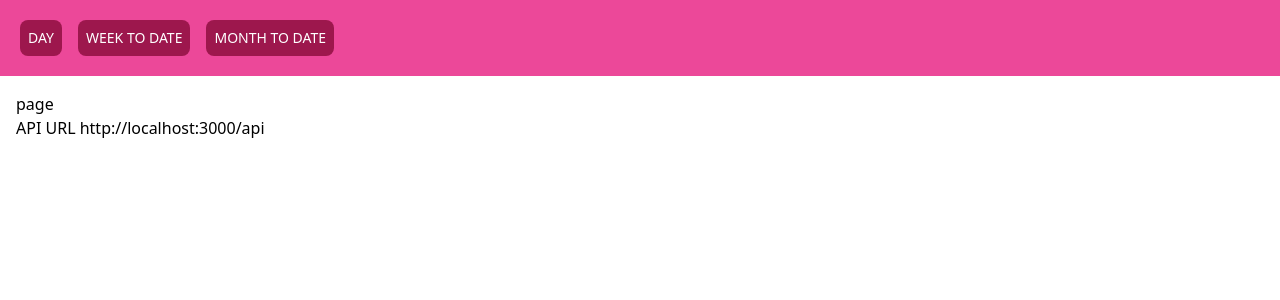
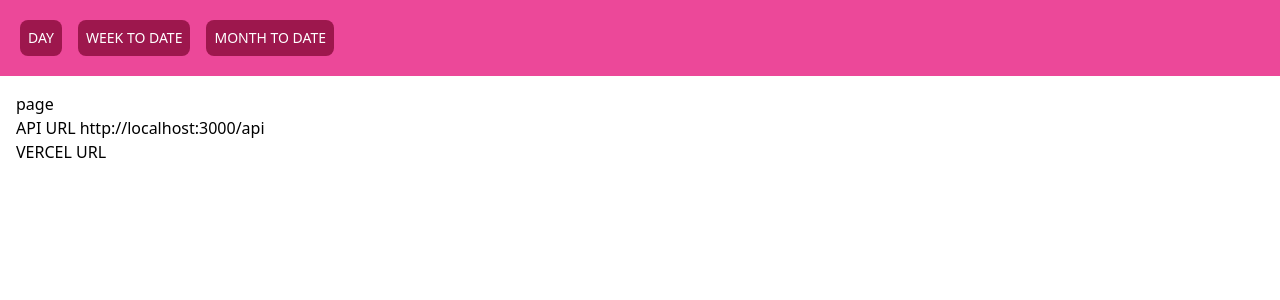
Before and after one commit to simonjcarr/octopus-energy-consumption, a Next.js app: page / in a window 1280 px wide. Shown: the top 300 px of the page. Built offline with nearby package versions, Linux system fonts and the light colour scheme.

Commit message:
debug vercel URL

```diff
--- a/app/page.tsx
+++ b/app/page.tsx
@@ -1,11 +1,12 @@
 import React from 'react'
 const API_URL = process.env.APP_API_BASE
-
+const VERCEL_URL = process.env.VERCEL_URL
 function page() {
   return (
     <div>
       <div>page</div>
       <div>API URL {API_URL}</div>
+      <div>VERCEL URL {VERCEL_URL}</div>
     </div>
   )
 }
```
